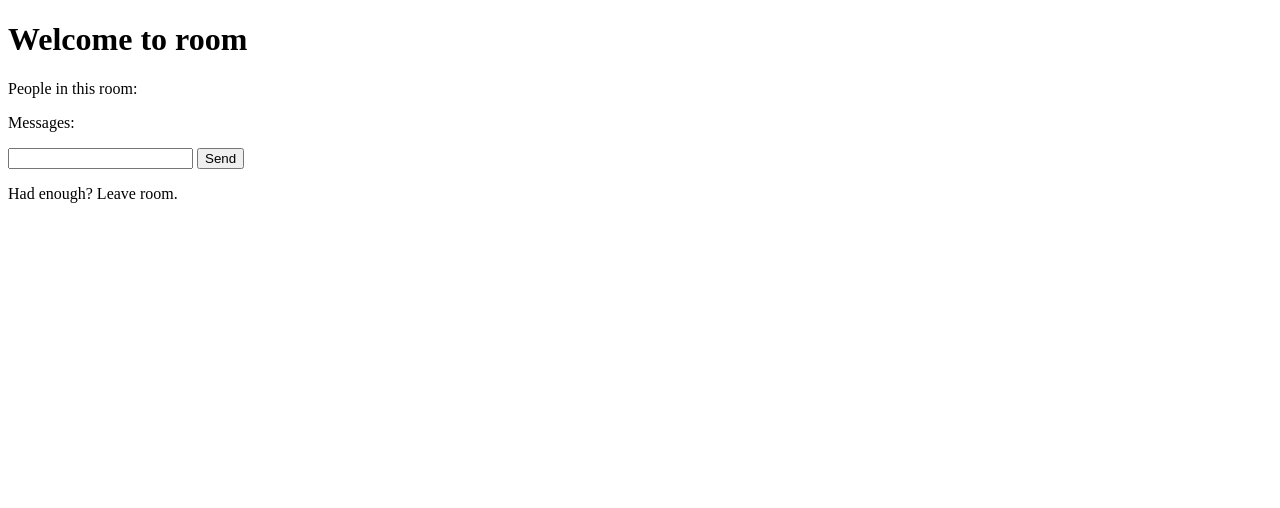
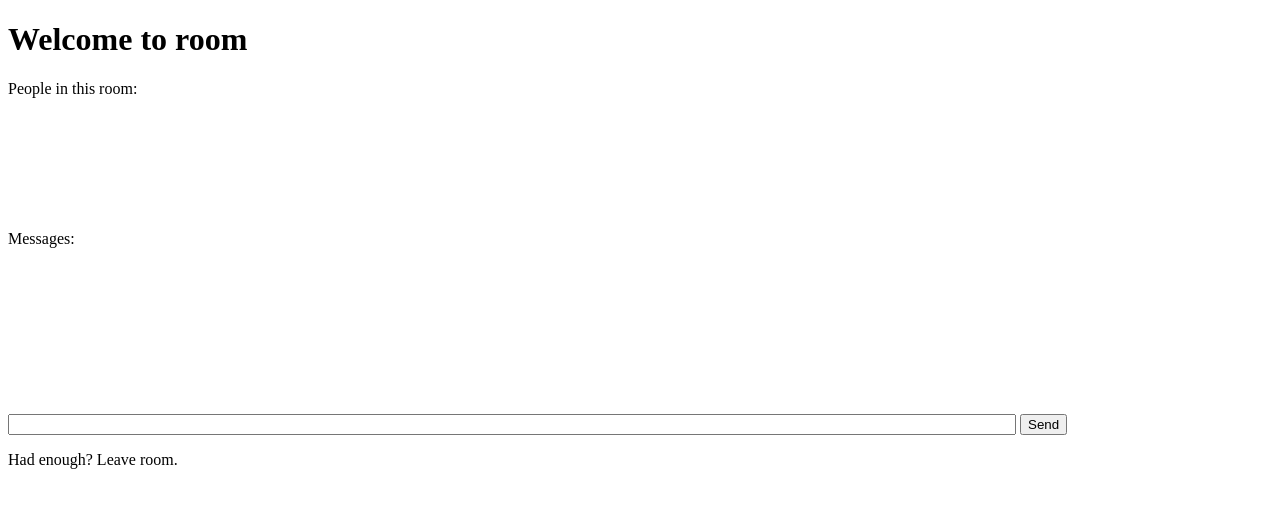
Before and after one commit to d1618033/simple-chat, a Django app: template simplechat/templates/simplechat/room.html in a window 1280 px wide. Shown: the top 508 px of the page. Run offline with Django 3.2, Linux system fonts and the light colour scheme; the template is opened without the code that fills it, so the values that code supplies are empty; some libraries are stand-ins or nearby versions.

Commit message:
add scrollbars

```diff
--- a/simplechat/templates/simplechat/room.html
+++ b/simplechat/templates/simplechat/room.html
@@ -105,6 +105,8 @@
         function add_message_to_list(message) {
             message = fix_message(message);
             $("#message_list").append($("<li>").text(message));
+            var e = $("#message_list_div");
+            e.scrollTop(e.scrollHeight);
         }
         function get_message_text() {
             return $("#message")[0].value
@@ -143,15 +145,36 @@
             poll();
         });
     </script>
+    <style>
+       #message {
+            width: 1000px;
+        }
+        .scroll {
+            overflow-x: scroll;
+            overflow-y: scroll;
+        }
+        #message_list_div {
+            height: 150px;
+            width: 1000px;
+        }
+        #people_list_div{
+            height: 100px;
+            width: 300px;
+        }
+    </style>
 {% endblock %}
 {% block content %}
     <h1 id="greetings">Welcome to room {{ room.id }}</h1>
     <p>People in this room:</p>
+    <div id="people_list_div" class="scroll">
         <ul id="people_list">
         </ul>
+    </div>
     <p>Messages:</p>
+    <div id="message_list_div" class="scroll">
         <ul id="message_list">
         </ul>
+    </div>
     <div id="message_form">
         <label id="message-label" for="message"></label>
         <input type="text" id="message">
```
Lines whose indentation alone changed are shown as unchanged.
